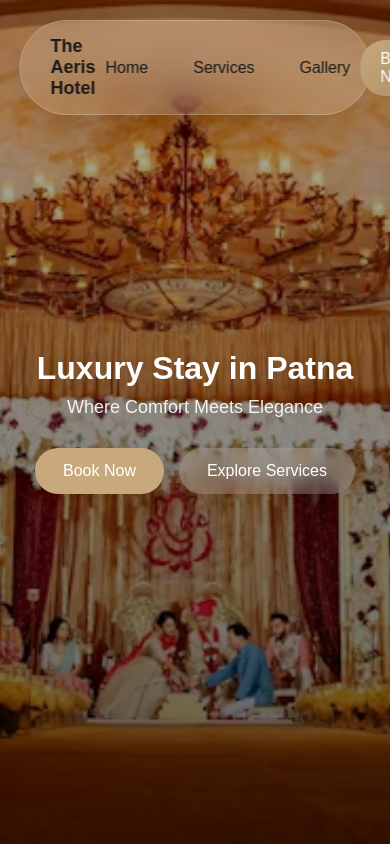
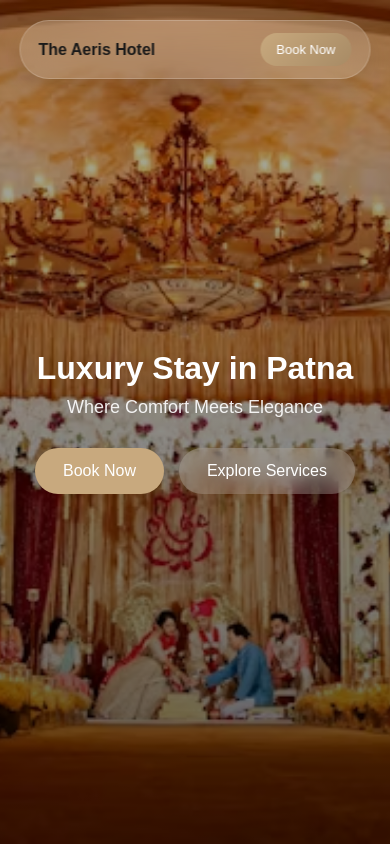
Before and after one commit to OmRaj-NCE/theaerishotel, a React (Vite) app: page / in a window 390 px wide. Shown: the top 844 px of the page. Built offline with nearby package versions, Linux system fonts and the light colour scheme.

Commit message:
navbar responsiveness fix

```diff
--- a/src/components/Navbar/Navbar.module.css
+++ b/src/components/Navbar/Navbar.module.css
@@ -4,25 +4,38 @@
   top: 20px;
   left: 50%;
   transform: translateX(-50%);
-  padding: 15px 30px;
+  padding: 14px 28px;
   display: flex;
   justify-content: space-between;
   align-items: center;
+  gap: 16px;
 
   background: rgba(255, 255, 255, 0.15);
   backdrop-filter: blur(16px);
   border-radius: 50px;
-
-  border: 1px solid rgba(255,255,255,0.2);
-  box-shadow: 0 8px 30px rgba(0,0,0,0.1);
+  border: 1px solid rgba(255, 255, 255, 0.2);
+  box-shadow: 0 8px 30px rgba(0, 0, 0, 0.1);
 
   z-index: 1000;
 }
 
-/* Links hover glow */
+.logo {
+  font-weight: 600;
+  font-size: 18px;
+  white-space: nowrap;   /* ← prevents "The Aeris / Hotel" wrap */
+  flex-shrink: 0;        /* ← never shrink the logo */
+}
+
+.links {
+  display: flex;
+  gap: 25px;
+  align-items: center;
+}
+
 .links a {
   position: relative;
   padding: 5px 10px;
+  white-space: nowrap;
   transition: 0.3s;
 }
 
@@ -41,47 +54,60 @@
   width: 100%;
 }
 
-.logo {
-  font-weight: 600;
-  font-size: 18px;
-}
-
-.links {
-  display: flex;
-  gap: 25px;
-}
-
-.cta {
-  background: var(--primary);
-  padding: 10px 20px;
-  border-radius: 30px;
-  color: white;
-  font-size: 14px;
-}
-
 .bookBtn {
   background: linear-gradient(135deg, #c8a97e, #a88b65);
   padding: 10px 20px;
   border-radius: 25px;
   color: white;
+  font-size: 14px;
+  white-space: nowrap;
+  flex-shrink: 0;        /* ← never shrink the button */
   transition: all 0.3s ease;
 }
 
 .bookBtn:hover {
   transform: scale(1.05);
-  box-shadow: 0 10px 20px rgba(200,169,126,0.3);
+  box-shadow: 0 10px 20px rgba(200, 169, 126, 0.3);
 }
 
+/* ── Tablet (~600–768px): shrink gaps ── */
 @media (max-width: 768px) {
-  .cards {
-    flex-direction: column;
+  .nav {
+    padding: 12px 20px;
+    gap: 10px;
   }
 
-  .about {
-    flex-direction: column;
+  .links {
+    gap: 14px;
   }
 
-  .content h1 {
-    font-size: 32px;
+  .links a {
+    font-size: 14px;
+    padding: 4px 6px;
+  }
+
+  .logo {
+    font-size: 16px;
+  }
+
+  .bookBtn {
+    padding: 8px 14px;
+    font-size: 13px;
   }
 }
+
+/* ── Mobile (<480px): hide nav links, keep logo + button ── */
+@media (max-width: 480px) {
+  .links {
+    display: none;       /* ← hides Home/Services/Gallery on small screens */
+  }
+
+  .nav {
+    padding: 12px 18px;
+    border-radius: 40px;
+  }
+
+  .bookBtn {
+    padding: 9px 16px;
+  }
+}
```
